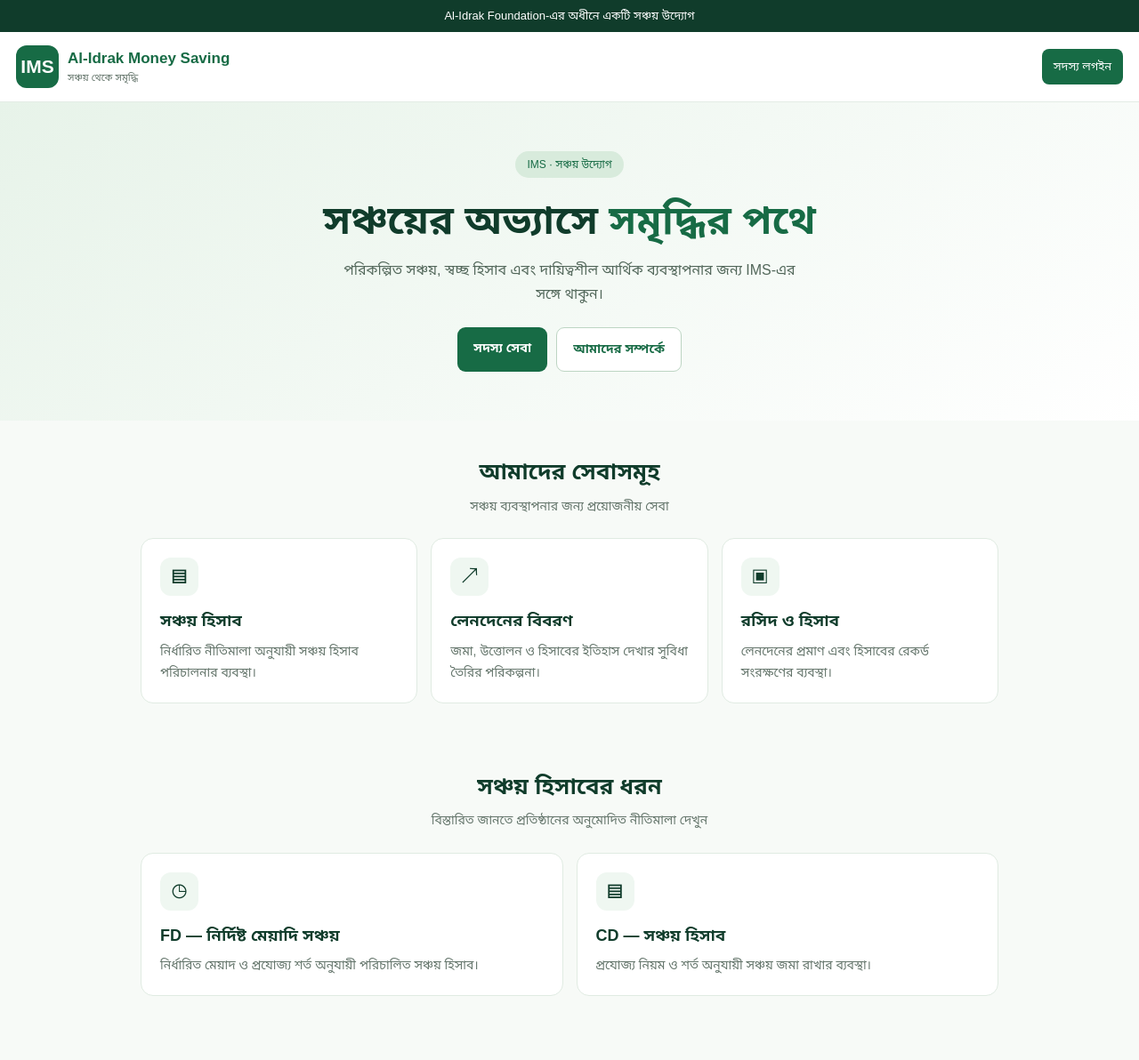
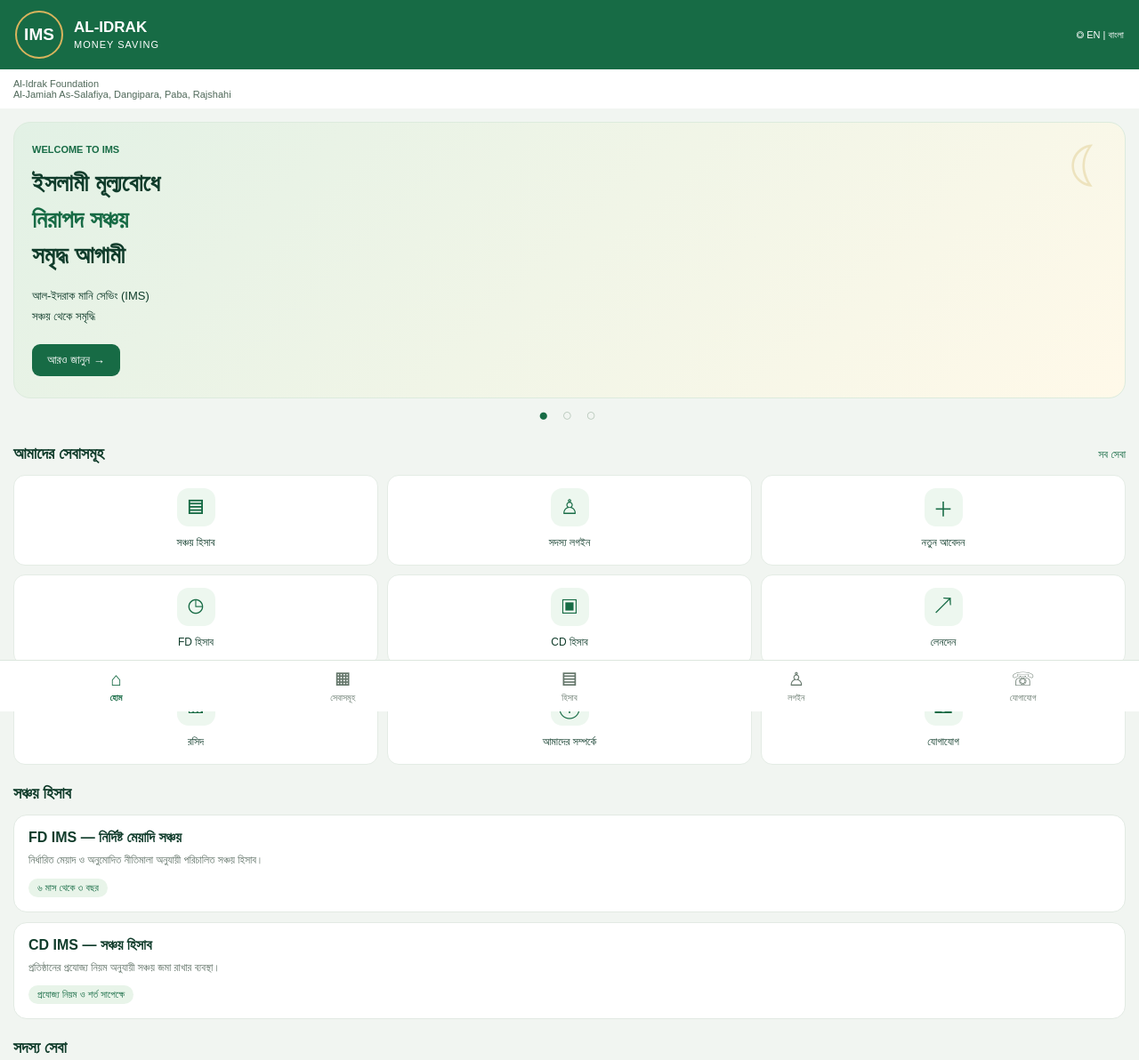
Before and after one commit to ims-ar14/ims-website, a plain HTML site: page index.html in a window 1280 px wide. Shown: the top 1192 px of the page at 89% size. Drawn offline with Linux system fonts and the light colour scheme.

Commit message:
Update index.html

```diff
--- a/index.html
+++ b/index.html
@@ -3,365 +3,137 @@
 <html lang="bn">
 <head>
 <meta charset="UTF-8">
-  <meta name="viewport" content="width=device-width, initial-scale=1.0">
-  <meta name="description" content="Al-Idrak Money Saving (IMS) — সঞ্চয় থেকে সমৃদ্ধি।">
+<meta name="viewport" content="width=device-width, initial-scale=1">
 <title>IMS | Al-Idrak Money Saving</title>
 <style>
-    :root {
-      --green: #176b45;
-      --dark: #103c2b;
-      --light: #eff7f1;
-      --gold: #e7bd62;
-      --white: #ffffff;
-      --muted: #64756b;
-    }
-
-    * { box-sizing: border-box; }
-
-    html { scroll-behavior: smooth; }
-
-    body {
-      margin: 0;
-      font-family: Arial, "Noto Sans Bengali", sans-serif;
-      background: #f7faf7;
-      color: var(--dark);
-      line-height: 1.7;
-    }
-
-    a { text-decoration: none; }
-
-    .topbar {
-      background: var(--dark);
-      color: white;
-      text-align: center;
-      padding: 7px 12px;
-      font-size: 13px;
-    }
-
-    header {
-      background: white;
-      padding: 15px 18px;
-      display: flex;
-      justify-content: space-between;
-      align-items: center;
-      gap: 12px;
-      border-bottom: 1px solid #e3ece5;
-    }
-
-    .brand {
-      display: flex;
-      align-items: center;
-      gap: 10px;
-      color: var(--green);
-    }
-
-    .logo {
-      width: 48px;
-      height: 48px;
-      display: grid;
-      place-items: center;
-      border-radius: 12px;
-      background: var(--green);
-      color: white;
-      font-size: 21px;
-      font-weight: bold;
-    }
-
-    .brand h1 {
-      font-size: 17px;
-      margin: 0;
-      line-height: 1.4;
-    }
-
-    .brand p {
-      font-size: 11px;
-      margin: 0;
-      color: var(--muted);
-    }
-
-    .login {
-      background: var(--green);
-      color: white;
-      padding: 9px 13px;
-      border-radius: 8px;
-      font-size: 13px;
-      white-space: nowrap;
-    }
-
-    .hero {
-      padding: 55px 20px;
-      text-align: center;
-      background: linear-gradient(145deg, #e7f3e9, #ffffff);
-    }
-
-    .tag {
-      display: inline-block;
-      color: var(--green);
-      background: #d8ebdc;
-      padding: 5px 13px;
-      border-radius: 20px;
-      font-size: 12px;
-    }
-
-    .hero h2 {
-      font-size: clamp(29px, 7vw, 44px);
-      line-height: 1.35;
-      margin: 18px auto 12px;
-      max-width: 650px;
-    }
-
-    .hero h2 span { color: var(--green); }
-
-    .hero p {
-      max-width: 510px;
-      margin: 0 auto 24px;
-      color: #52675a;
-    }
-
-    .actions {
-      display: flex;
-      justify-content: center;
-      flex-wrap: wrap;
-      gap: 10px;
-    }
-
-    .btn {
-      display: inline-block;
-      padding: 12px 18px;
-      border-radius: 9px;
-      font-weight: bold;
-      font-size: 14px;
-    }
-
-    .primary { background: var(--green); color: white; }
-    .secondary { background: white; color: var(--green); border: 1px solid #bdd5c3; }
-
-    main section {
-      padding: 36px 18px;
-      max-width: 1000px;
-      margin: auto;
-    }
-
-    .section-title { text-align: center; margin-bottom: 24px; }
-    .section-title h2 { font-size: 25px; margin: 0 0 6px; }
-    .section-title p { color: var(--muted); margin: 0; font-size: 14px; }
-
-    .cards {
-      display: grid;
-      grid-template-columns: repeat(auto-fit, minmax(220px, 1fr));
-      gap: 15px;
-    }
-
-    .card {
-      background: white;
-      border: 1px solid #e0ebe2;
-      border-radius: 14px;
-      padding: 21px;
-    }
-
-    .symbol {
-      width: 43px;
-      height: 43px;
-      border-radius: 12px;
-      background: var(--light);
-      display: grid;
-      place-items: center;
-      font-size: 22px;
-    }
-
-    .card h3 { margin: 13px 0 7px; font-size: 18px; }
-    .card p { color: var(--muted); font-size: 14px; margin: 0; }
-
-    .about {
-      background: white;
-      border-radius: 16px;
-      padding: 25px;
-      border: 1px solid #e0ebe2;
-    }
-
-    .notice {
-      background: #fff8e8;
-      border: 1px solid #f1dfb4;
-      padding: 14px;
-      border-radius: 10px;
-      color: #6c5525;
-      font-size: 13px;
-      margin-top: 18px;
-    }
-
-    .contact {
-      background: var(--dark);
-      color: white;
-      text-align: center;
-      border-radius: 16px;
-      padding: 28px 18px;
-    }
-
-    .contact p { color: #d7e8dc; }
-    .contact a { color: white; }
-
-    footer {
-      background: #092c1e;
-      color: #d9e7dd;
-      padding: 22px 15px;
-      text-align: center;
-      font-size: 12px;
-    }
-
-    .bottom-nav {
-      display: none;
-    }
-
-    @media (max-width: 480px) {
-      header { padding: 12px; }
-      .brand h1 { font-size: 14px; }
-      .brand p { font-size: 10px; }
-      .logo { width: 42px; height: 42px; }
-      .login { padding: 8px 10px; }
-      .hero { padding: 43px 17px; }
-      main section { padding: 29px 15px; }
-    }
+:root{--g:#176b45;--d:#103c2b;--p:#edf7ef;--gold:#d9b45d}
+*{box-sizing:border-box}
+body{margin:0;background:#f1f5f1;color:var(--d);font-family:Arial,sans-serif;padding-bottom:78px}
+a{text-decoration:none;color:inherit}
+.top{background:var(--g);color:white;padding:12px 17px;display:flex;align-items:center;gap:12px}
+.logo{height:54px;width:54px;border:2px solid var(--gold);border-radius:50%;display:grid;place-items:center;font-size:19px;font-weight:bold;flex-shrink:0}
+.brand{font-size:17px;font-weight:bold;line-height:1.35}
+.brand small{display:block;font-size:11px;font-weight:normal;letter-spacing:1px}
+.lang{margin-left:auto;font-size:11px;white-space:nowrap}
+.address{background:white;padding:10px 15px;font-size:11px;color:#50695a}
+.banner{margin:15px;background:linear-gradient(135deg,#e2f1e5,#fff9e9);border-radius:19px;padding:24px 20px;min-height:220px;position:relative;overflow:hidden;border:1px solid #dcebdd}
+.banner:after{content:"☾";position:absolute;right:17px;top:12px;font-size:64px;color:#d8bd70;opacity:.35}
+.banner h1{font-size:27px;line-height:1.5;margin:12px 0;color:var(--d);max-width:280px}
+.banner h1 span{color:var(--g)}
+.banner p{font-size:13px;line-height:1.8;max-width:270px}
+.btn{display:inline-block;background:var(--g);color:white;padding:10px 17px;border-radius:9px;font-size:13px;margin-top:7px}
+.dots{text-align:center;color:#b7c7ba;font-size:19px;letter-spacing:5px;margin-top:-7px}
+.dots b{color:var(--g)}
+.section{margin:22px 15px}
+.heading{display:flex;justify-content:space-between;align-items:center;margin-bottom:13px}
+.heading h2{font-size:18px;margin:0}
+.heading a{font-size:12px;color:var(--g)}
+.services{display:grid;grid-template-columns:repeat(3,1fr);gap:10px}
+.service{background:white;border:1px solid #e4ece5;border-radius:13px;text-align:center;padding:14px 4px 12px;min-height:102px}
+.symbol{height:43px;width:43px;border-radius:13px;background:var(--p);display:grid;place-items:center;margin:0 auto 8px;color:var(--g);font-size:23px}
+.service span{font-size:12px;line-height:1.5}
+.card{background:white;border:1px solid #e2eae3;border-radius:15px;padding:16px;margin-top:11px}
+.card h3{font-size:16px;margin:0 0 6px}
+.card p{font-size:12px;color:#607267;line-height:1.8;margin:0}
+.pill{display:inline-block;background:#e8f4e9;color:var(--g);border-radius:20px;padding:4px 10px;font-size:11px;margin-top:9px}
+.about{background:var(--d);color:white;border-radius:15px;padding:18px}
+.about p{font-size:13px;line-height:1.9;color:#e0ece3}
+footer{text-align:center;color:#68796e;font-size:11px;padding:20px}
+.nav{position:fixed;bottom:0;left:0;right:0;background:white;border-top:1px solid #dce7de;display:flex;justify-content:space-around;padding:9px 3px calc(9px + env(safe-area-inset-bottom));z-index:10}
+.nav a{text-align:center;font-size:10px;color:#64766a;flex:1}
+.nav .ico{display:block;font-size:21px;margin-bottom:3px}
+.nav .active{color:var(--g);font-weight:bold}
+.notice{font-size:11px;color:#806b39;line-height:1.7;background:#fff7e5;border-radius:10px;padding:11px;margin-top:12px}
 </style>
 </head>
+<body>
+<header class="top" id="home">
+  <div class="logo">IMS</div>
+  <div class="brand">AL-IDRAK<small>MONEY SAVING</small></div>
+  <div class="lang">◎ EN | বাংলা</div>
+</header>
 
-<body>
-  <div class="topbar">
-    Al-Idrak Foundation-এর অধীনে একটি সঞ্চয় উদ্যোগ
+<div class="address">
+  Al-Idrak Foundation<br>
+  Al-Jamiah As-Salafiya, Dangipara, Paba, Rajshahi
 </div>
 
-  <header>
-    <a class="brand" href="#home" aria-label="IMS হোম">
-      <div class="logo">IMS</div>
-      <div>
-        <h1>Al-Idrak Money Saving</h1>
-        <p>সঞ্চয় থেকে সমৃদ্ধি</p>
-      </div>
-    </a>
-    <a class="login" href="#member">সদস্য লগইন</a>
-  </header>
+<section class="banner">
+  <div style="font-size:11px;color:#176b45;font-weight:bold">WELCOME TO IMS</div>
+  <h1>ইসলামী মূল্যবোধে<br><span>নিরাপদ সঞ্চয়</span><br>সমৃদ্ধ আগামী</h1>
+  <p>আল-ইদরাক মানি সেভিং (IMS)<br>সঞ্চয় থেকে সমৃদ্ধি</p>
+  <a class="btn" href="#about">আরও জানুন →</a>
+</section>
+<div class="dots"><b>●</b> ○ ○</div>
 
-  <div class="hero" id="home">
-    <span class="tag">IMS · সঞ্চয় উদ্যোগ</span>
-    <h2>সঞ্চয়ের অভ্যাসে <span>সমৃদ্ধির পথে</span></h2>
-    <p>
-      পরিকল্পিত সঞ্চয়, স্বচ্ছ হিসাব এবং দায়িত্বশীল
-      আর্থিক ব্যবস্থাপনার জন্য IMS-এর সঙ্গে থাকুন।
-    </p>
-    <div class="actions">
-      <a class="btn primary" href="#member">সদস্য সেবা</a>
-      <a class="btn secondary" href="#about">আমাদের সম্পর্কে</a>
-    </div>
-  </div>
-
-  <main>
-    <section id="services">
-      <div class="section-title">
-        <h2>আমাদের সেবাসমূহ</h2>
-        <p>সঞ্চয় ব্যবস্থাপনার জন্য প্রয়োজনীয় সেবা</p>
-      </div>
-
-      <div class="cards">
-        <article class="card">
-          <div class="symbol">▤</div>
-          <h3>সঞ্চয় হিসাব</h3>
-          <p>নির্ধারিত নীতিমালা অনুযায়ী সঞ্চয় হিসাব পরিচালনার ব্যবস্থা।</p>
-        </article>
-
-        <article class="card">
-          <div class="symbol">↗</div>
-          <h3>লেনদেনের বিবরণ</h3>
-          <p>জমা, উত্তোলন ও হিসাবের ইতিহাস দেখার সুবিধা তৈরির পরিকল্পনা।</p>
-        </article>
-
-        <article class="card">
-          <div class="symbol">▣</div>
-          <h3>রসিদ ও হিসাব</h3>
-          <p>লেনদেনের প্রমাণ এবং হিসাবের রেকর্ড সংরক্ষণের ব্যবস্থা।</p>
-        </article>
+<section class="section">
+  <div class="heading"><h2>আমাদের সেবাসমূহ</h2><a href="#services">সব সেবা</a></div>
+  <div class="services" id="services">
+    <a class="service" href="#accounts"><div class="symbol">▤</div><span>সঞ্চয় হিসাব</span></a>
+    <a class="service" href="#login"><div class="symbol">♙</div><span>সদস্য লগইন</span></a>
+    <a class="service" href="#apply"><div class="symbol">＋</div><span>নতুন আবেদন</span></a>
+    <a class="service" href="#accounts"><div class="symbol">◷</div><span>FD হিসাব</span></a>
+    <a class="service" href="#accounts"><div class="symbol">▣</div><span>CD হিসাব</span></a>
+    <a class="service" href="#login"><div class="symbol">↗</div><span>লেনদেন</span></a>
+    <a class="service" href="#login"><div class="symbol">▧</div><span>রসিদ</span></a>
+    <a class="service" href="#about"><div class="symbol">ⓘ</div><span>আমাদের সম্পর্কে</span></a>
+    <a class="service" href="#contact"><div class="symbol">☎</div><span>যোগাযোগ</span></a>
   </div>
 </section>
 
-    <section id="accounts">
-      <div class="section-title">
-        <h2>সঞ্চয় হিসাবের ধরন</h2>
-        <p>বিস্তারিত জানতে প্রতিষ্ঠানের অনুমোদিত নীতিমালা দেখুন</p>
+<section class="section" id="accounts">
+  <div class="heading"><h2>সঞ্চয় হিসাব</h2></div>
+  <div class="card">
+    <h3>FD IMS — নির্দিষ্ট মেয়াদি সঞ্চয়</h3>
+    <p>নির্ধারিত মেয়াদ ও অনুমোদিত নীতিমালা অনুযায়ী পরিচালিত সঞ্চয় হিসাব।</p>
+    <span class="pill">৬ মাস থেকে ৩ বছর</span>
   </div>
-
-      <div class="cards">
-        <article class="card">
-          <div class="symbol">◷</div>
-          <h3>FD — নির্দিষ্ট মেয়াদি সঞ্চয়</h3>
-          <p>নির্ধারিত মেয়াদ ও প্রযোজ্য শর্ত অনুযায়ী পরিচালিত সঞ্চয় হিসাব।</p>
-        </article>
-
-        <article class="card">
-          <div class="symbol">▤</div>
-          <h3>CD — সঞ্চয় হিসাব</h3>
-          <p>প্রযোজ্য নিয়ম ও শর্ত অনুযায়ী সঞ্চয় জমা রাখার ব্যবস্থা।</p>
-        </article>
+  <div class="card">
+    <h3>CD IMS — সঞ্চয় হিসাব</h3>
+    <p>প্রতিষ্ঠানের প্রযোজ্য নিয়ম অনুযায়ী সঞ্চয় জমা রাখার ব্যবস্থা।</p>
+    <span class="pill">প্রযোজ্য নিয়ম ও শর্ত সাপেক্ষে</span>
   </div>
 </section>
 
-    <section id="about">
-      <div class="section-title">
+<section class="section" id="login">
+  <div class="heading"><h2>সদস্য সেবা</h2></div>
+  <div class="card">
+    <h3>সদস্য লগইন</h3>
+    <p>নিজের ব্যালেন্স, লেনদেনের ইতিহাস ও রসিদ দেখার সুবিধা এখানে যুক্ত হবে।</p>
+    <a class="btn" href="login.html">লগইন পেজ →</a>
+  </div>
+  <div class="card" id="apply">
+    <h3>নতুন সদস্য আবেদন</h3>
+    <p>নতুন অ্যাকাউন্টের অনলাইন আবেদন ব্যবস্থা পরবর্তী ধাপে যুক্ত হবে।</p>
+  </div>
+  <div class="notice">নোট: লগইন, অনলাইন আবেদন ও প্রকৃত আর্থিক লেনদেন এখনো চালু নয়। নিরাপত্তা যাচাইয়ের পর এগুলো যুক্ত করা হবে।</div>
+</section>
+
+<section class="section" id="about">
+  <div class="about">
     <h2>IMS সম্পর্কে</h2>
-      </div>
-      <div class="about">
-        <p>
-          <strong>Al-Idrak Money Saving (IMS)</strong> হলো
-          Al-Idrak Foundation-এর অধীনে পরিচালিত একটি সঞ্চয় উদ্যোগ।
-          এর লক্ষ্য হলো সঞ্চয় ব্যবস্থাপনায় স্বচ্ছতা, দায়িত্বশীলতা
-          এবং সুশৃঙ্খল হিসাব সংরক্ষণে সহায়তা করা।
-        </p>
-        <p>
-          হিসাব পরিচালনা ও মুনাফা বণ্টন প্রতিষ্ঠানের অনুমোদিত
-          নীতিমালা এবং প্রযোজ্য শরিয়াহ নীতির আলোকে নির্ধারিত হবে।
-        </p>
+    <p>Al-Idrak Money Saving (IMS), Al-Idrak Foundation-এর অধীনে একটি সঞ্চয় উদ্যোগ। আমাদের লক্ষ্য সুশৃঙ্খল হিসাব সংরক্ষণ ও দায়িত্বশীল সঞ্চয় ব্যবস্থাপনা।</p>
+    <p>সঞ্চয় ও মুনাফা বণ্টন প্রতিষ্ঠানের অনুমোদিত নীতিমালা এবং প্রযোজ্য শরিয়াহ নীতির আলোকে পরিচালিত হবে।</p>
   </div>
 </section>
 
-    <section id="member">
-      <div class="section-title">
-        <h2>সদস্য সেবা</h2>
-        <p>সদস্যদের অনলাইন সেবা পর্যায়ক্রমে চালু করা হবে</p>
-      </div>
-
-      <div class="cards">
-        <article class="card">
-          <div class="symbol">♙</div>
-          <h3>সদস্য লগইন</h3>
-          <p>নিজের হিসাব ও লেনদেন দেখার সুবিধা এখানে যুক্ত হবে।</p>
-          <a class="btn primary" href="#contact">সেবা সম্পর্কে জানুন</a>
-        </article>
-
-        <article class="card">
-          <div class="symbol">＋</div>
-          <h3>নতুন সদস্য আবেদন</h3>
-          <p>নতুন সদস্যের আবেদন গ্রহণের ব্যবস্থা এখানে যুক্ত হবে।</p>
-          <a class="btn secondary" href="#contact">যোগাযোগ করুন</a>
-        </article>
-      </div>
-
-      <div class="notice">
-        নোট: সদস্য লগইন, অনলাইন আবেদন এবং প্রকৃত আর্থিক লেনদেনের
-        ব্যবস্থা এখনো চালু হয়নি। এগুলো চালুর আগে নিরাপত্তা যাচাই করা হবে।
+<section class="section" id="contact">
+  <div class="heading"><h2>যোগাযোগ</h2></div>
+  <div class="card">
+    <h3>Al-Idrak Money Saving (IMS)</h3>
+    <p>Al-Jamiah As-Salafiya, Dangipara, Paba, Rajshahi</p>
+    <p>মোবাইল: 01625360426</p>
   </div>
 </section>
 
-    <section id="contact">
-      <div class="contact">
-        <h2>যোগাযোগ</h2>
-        <p>Al-Idrak Money Saving (IMS)</p>
-        <p>Al-Jamiah As-Salafiya, Dangipara, Paba, Rajshahi</p>
-        <p><a href="tel:01625360426">01625360426</a></p>
-      </div>
-    </section>
-  </main>
+<footer>IMS · সঞ্চয় থেকে সমৃদ্ধি<br>© Al-Idrak Money Saving</footer>
 
-  <footer>
-    <p>Al-Idrak Money Saving (IMS)</p>
-    <p>সঞ্চয় থেকে সমৃদ্ধি</p>
-    <p>© IMS · সর্বস্বত্ব সংরক্ষিত</p>
-  </footer>
+<nav class="nav">
+  <a class="active" href="#home"><span class="ico">⌂</span>হোম</a>
+  <a href="#services"><span class="ico">▦</span>সেবাসমূহ</a>
+  <a href="#accounts"><span class="ico">▤</span>হিসাব</a>
+  <a href="#login"><span class="ico">♙</span>লগইন</a>
+  <a href="#contact"><span class="ico">☏</span>যোগাযোগ</a>
+</nav>
 </body>
 </html>
```
Lines whose indentation alone changed are shown as unchanged.
